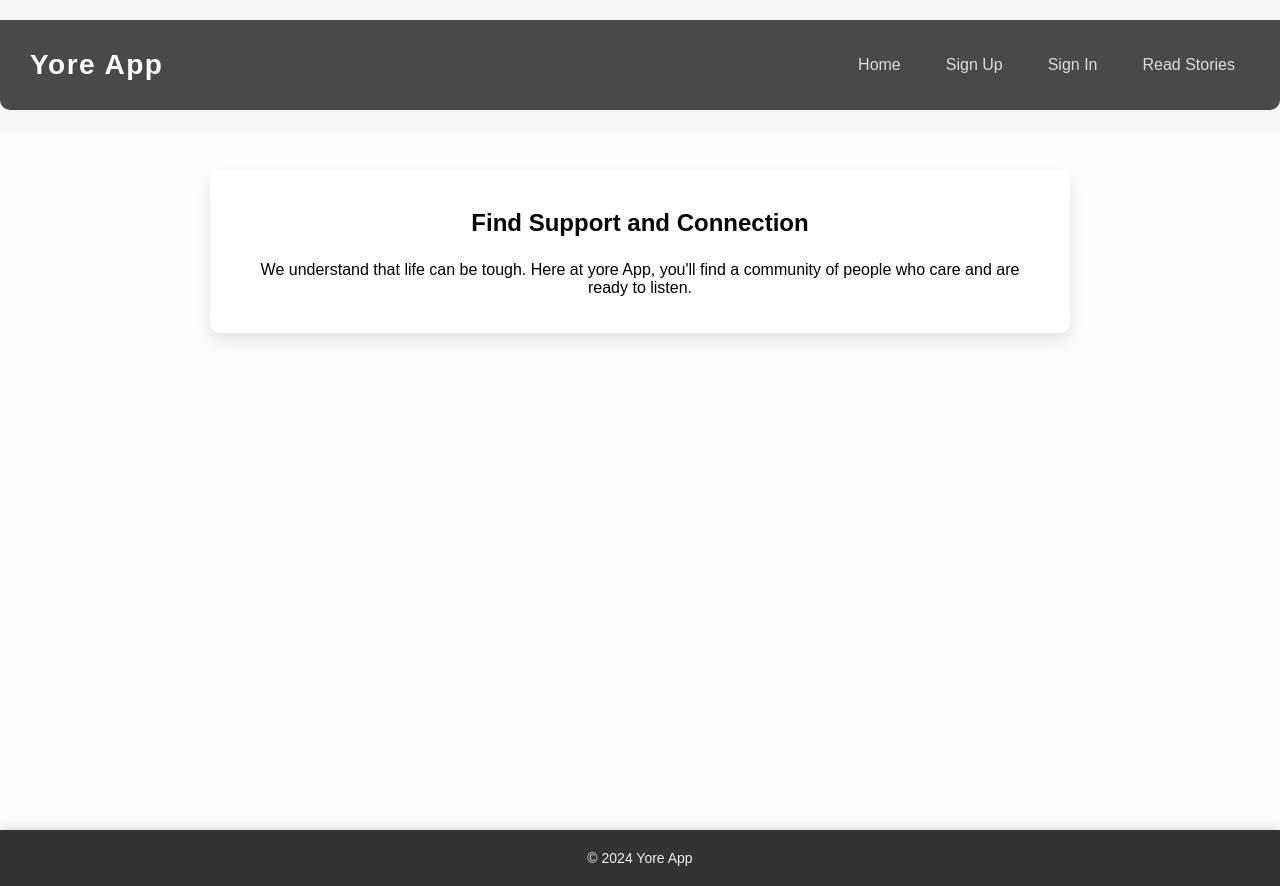
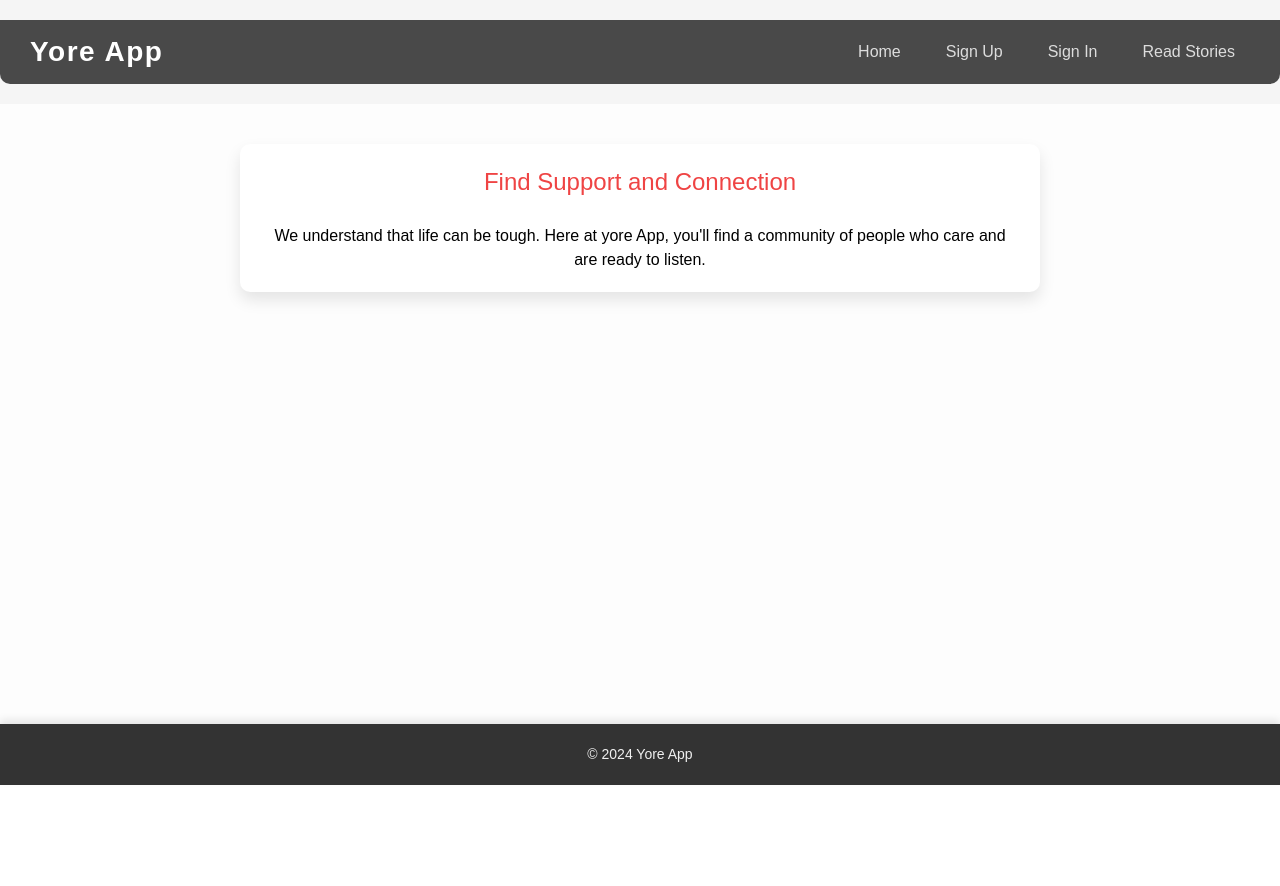
Before and after one commit to Kyomuhe/okay_site, a React (Create React App) app: page / in a window 1280 px wide. After the commit the page ends 800 px from the top, so only its background shows below. Built offline with nearby package versions, Linux system fonts and the light colour scheme.

Commit message:
configuring tailwind

```diff
--- a/package.json
+++ b/package.json
@@ -20,7 +20,6 @@
     "eject": "react-scripts eject",
     "predeploy": "npm run build",
     "deploy": "gh-pages -d build"
-
   },
   "eslintConfig": {
     "extends": [
@@ -41,6 +40,9 @@
     ]
   },
   "devDependencies": {
-    "gh-pages": "^6.1.1"
+    "autoprefixer": "^10.4.20",
+    "gh-pages": "^6.1.1",
+    "postcss": "^8.4.47",
+    "tailwindcss": "^3.4.14"
   }
 }
--- /dev/null
+++ b/postcss.config.js
@@ -0,0 +1,6 @@
+module.exports = {
+  plugins: {
+    tailwindcss: {},
+    autoprefixer: {},
+  },
+}
--- a/src/App.js
+++ b/src/App.js
@@ -1,9 +1,9 @@
-import React from 'react';
-import { BrowserRouter, Route, Routes, Link, Navigate } from 'react-router-dom';
-import './App.css';
-import Signup from './signup';
-import Signin from './signin';
-import Read from './read';
+import React from "react";
+import { BrowserRouter, Route, Routes, Link, Navigate } from "react-router-dom";
+import "./App.css";
+import Signup from "./signup";
+import Signin from "./signin";
+import Read from "./read";
 
 function App() {
 	return (
@@ -29,9 +29,11 @@ function App() {
 							path="/"
 							element={
 								<div className="content">
-                  <h2>Find Support and Connection</h2>
+									<h2 className="text-red-500">Find Support and Connection</h2>
 									<p>
-                    We understand that life can be tough. Here at yore App, you'll find a community of people who care and are ready to listen.
+										We understand that life can be tough. Here at yore App,
+										you'll find a community of people who care and are ready to
+										listen.
 									</p>
 								</div>
 							}
@@ -44,9 +46,7 @@ function App() {
 					</Routes>
 				</div>
 
-        <footer className="App-footer">
-          &copy; 2024 Yore App
-        </footer>
+				<footer className="App-footer">&copy; 2024 Yore App</footer>
 			</div>
 		</BrowserRouter>
 	);
--- /dev/null
+++ b/tailwind.config.js
@@ -0,0 +1,8 @@
+/** @type {import('tailwindcss').Config} */
+module.exports = {
+	content: ["./src/**/*.{js,jsx,ts,tsx}"],
+	theme: {
+		extend: {},
+	},
+	plugins: [],
+};
```
Also changed, not shown: src/index.css (+11 -6 lines), 1 other file (tests, documents, lock files or other folders). Lines whose indentation alone changed are shown as unchanged.
